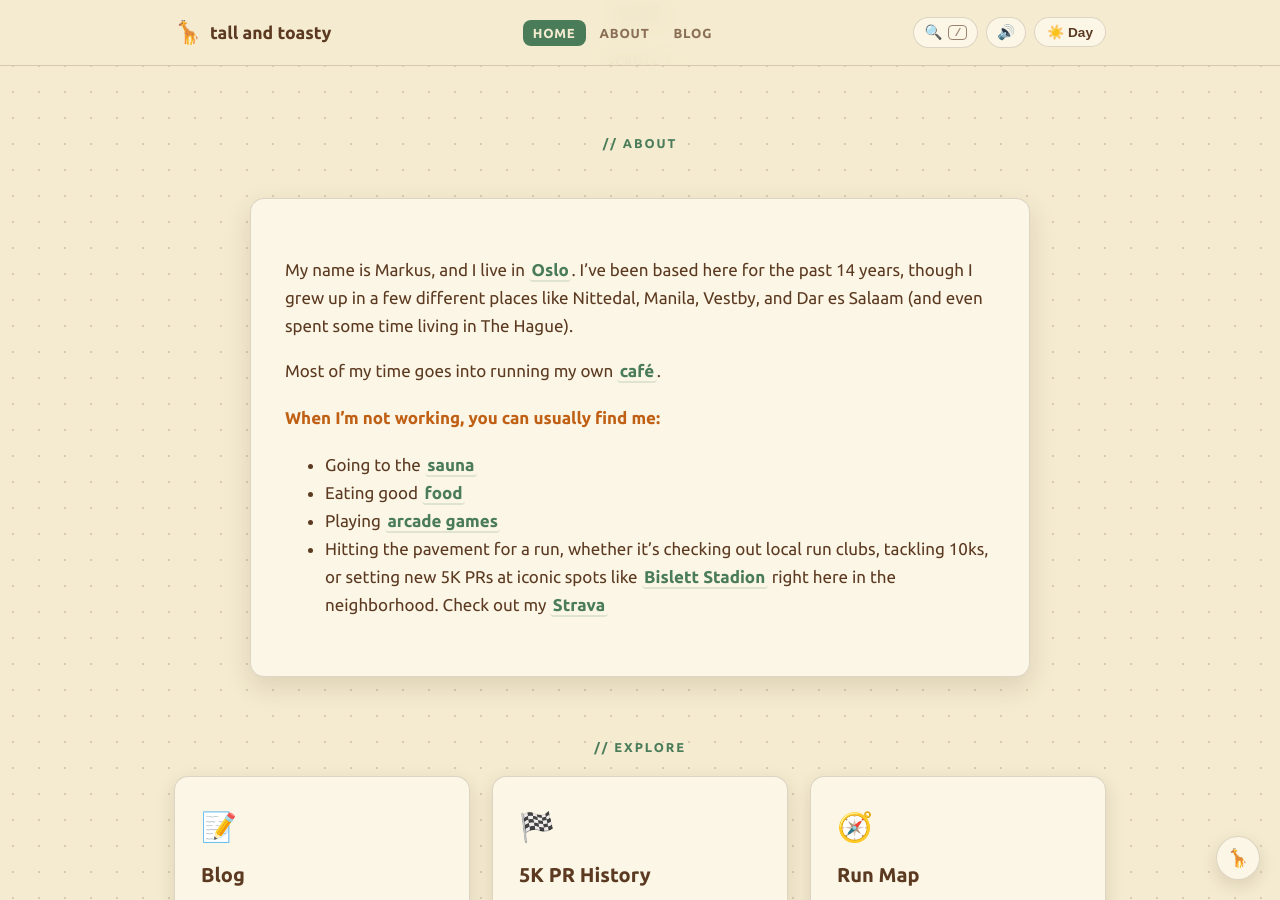
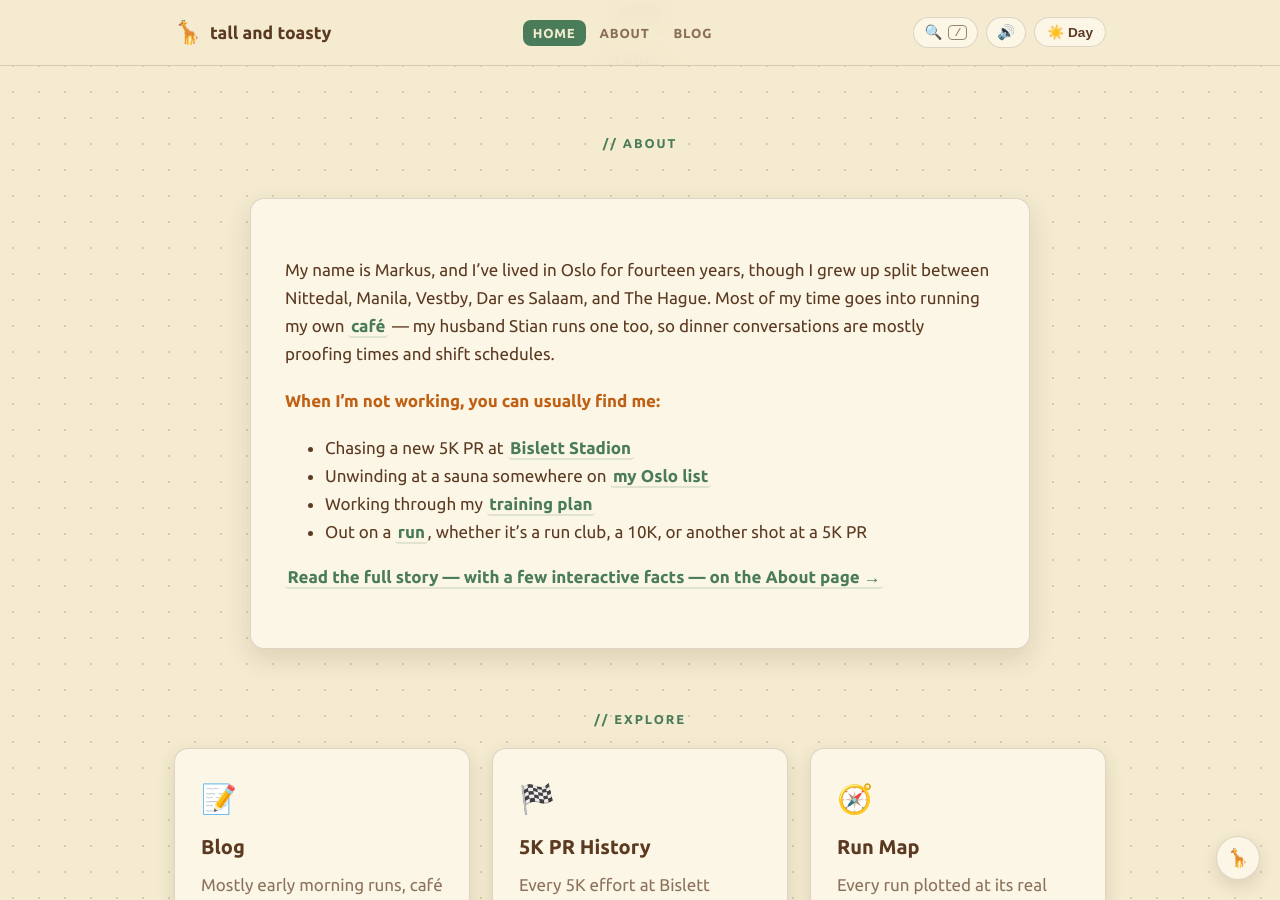
Before and after one commit to markuslyngmo/tallandtoasty, a Jekyll site: the page built from index.md, in a window 1280 px wide and 900 px high, scrolled down 597 px. Built offline with Jekyll 4.4.1, drawn with Linux system fonts in a browser that asks for light colours.

Commit message:
Fix broken map tiles and stale homepage bio
- CartoDB's free basemap tiles now require an API key and were
  rendering an "API KEY REQUIRED" watermark baked into every tile on
  /map/. Switched to plain OpenStreetMap tiles, which need no key.
- The homepage's "// About" preview (index.md's own content, separate
  from about.md) still had the pre-rewrite bio: no mention of Stian,
  written before the About page redesign. Updated it to match and
  added a link through to the full About page.

```diff
--- a/assets/js/run-map.js
+++ b/assets/js/run-map.js
@@ -7,10 +7,10 @@
 
   var map = L.map(mapEl, { scrollWheelZoom: false }).setView([points[0].lat, points[0].lng], 13);
 
-  L.tileLayer("https://{s}.basemaps.cartocdn.com/light_all/{z}/{x}/{y}{r}.png", {
-    attribution: '&copy; <a href="https://www.openstreetmap.org/copyright">OpenStreetMap</a> contributors &copy; <a href="https://carto.com/attributions">CARTO</a>',
+  L.tileLayer("https://{s}.tile.openstreetmap.org/{z}/{x}/{y}.png", {
+    attribution: '&copy; <a href="https://www.openstreetmap.org/copyright">OpenStreetMap</a> contributors',
     maxZoom: 19,
-    subdomains: "abcd"
+    subdomains: "abc"
   }).addTo(map);
 
   var runIcon = L.divIcon({
--- a/index.md
+++ b/index.md
@@ -3,13 +3,13 @@
 title: Home
 permalink: /
 ---
-My name is Markus, and I live in [Oslo](https://bear-images.sfo2.cdn.digitaloceanspaces.com/tallandtoasty/img_3365-effects-redigert.webp). I've been based here for the past 14 years, though I grew up in a few different places like Nittedal, Manila, Vestby, and Dar es Salaam (and even spent some time living in The Hague).
-
-Most of my time goes into running my own [café](https://maps.app.goo.gl/asKFtVdchrPNeq5p8).
+My name is Markus, and I've lived in Oslo for fourteen years, though I grew up split between Nittedal, Manila, Vestby, Dar es Salaam, and The Hague. Most of my time goes into running my own [café](https://maps.app.goo.gl/asKFtVdchrPNeq5p8) — my husband Stian runs one too, so dinner conversations are mostly proofing times and shift schedules.
 
 #### When I'm not working, you can usually find me:
 
-- Going to the [sauna](https://bear-images.sfo2.cdn.digitaloceanspaces.com/tallandtoasty/img_3673.webp)
-- Eating good [food](https://bear-images.sfo2.cdn.digitaloceanspaces.com/tallandtoasty/img_3710.webp)
-- Playing [arcade games](https://bear-images.sfo2.cdn.digitaloceanspaces.com/tallandtoasty/img_3742.jpeg)
-- Hitting the pavement for a run, whether it's checking out local run clubs, tackling 10ks, or setting new 5K PRs at iconic spots like [Bislett Stadion](https://maps.app.goo.gl/vmjXj41zGhNkkEin8) right here in the neighborhood. Check out my [Strava](https://www.strava.com/athletes/56752973)
+- Chasing a new 5K PR at [Bislett Stadion](https://maps.app.goo.gl/vmjXj41zGhNkkEin8)
+- Unwinding at a sauna somewhere on [my Oslo list](/my-oslo-guide/)
+- Working through my [training plan](/training-plan/)
+- Out on a [run](/tags/running/), whether it's a run club, a 10K, or another shot at a 5K PR
+
+[Read the full story — with a few interactive facts — on the About page →](/about/)
```
